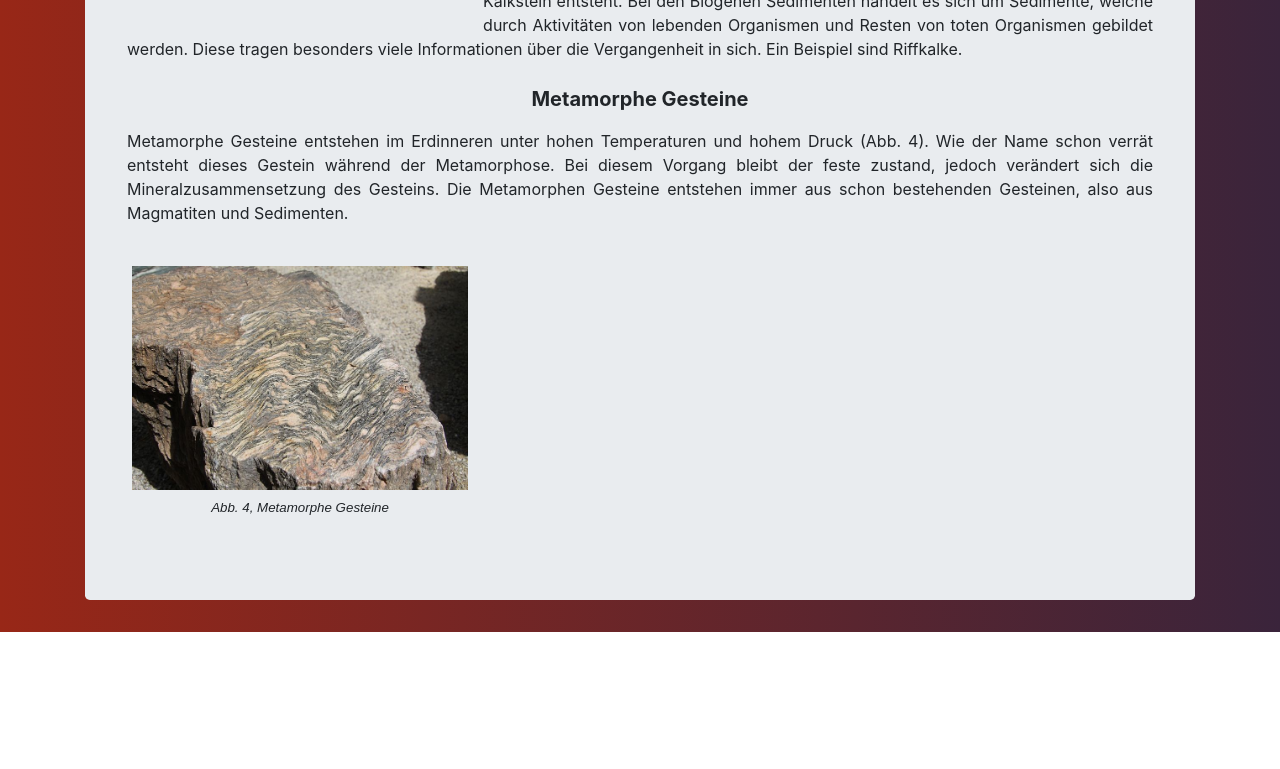
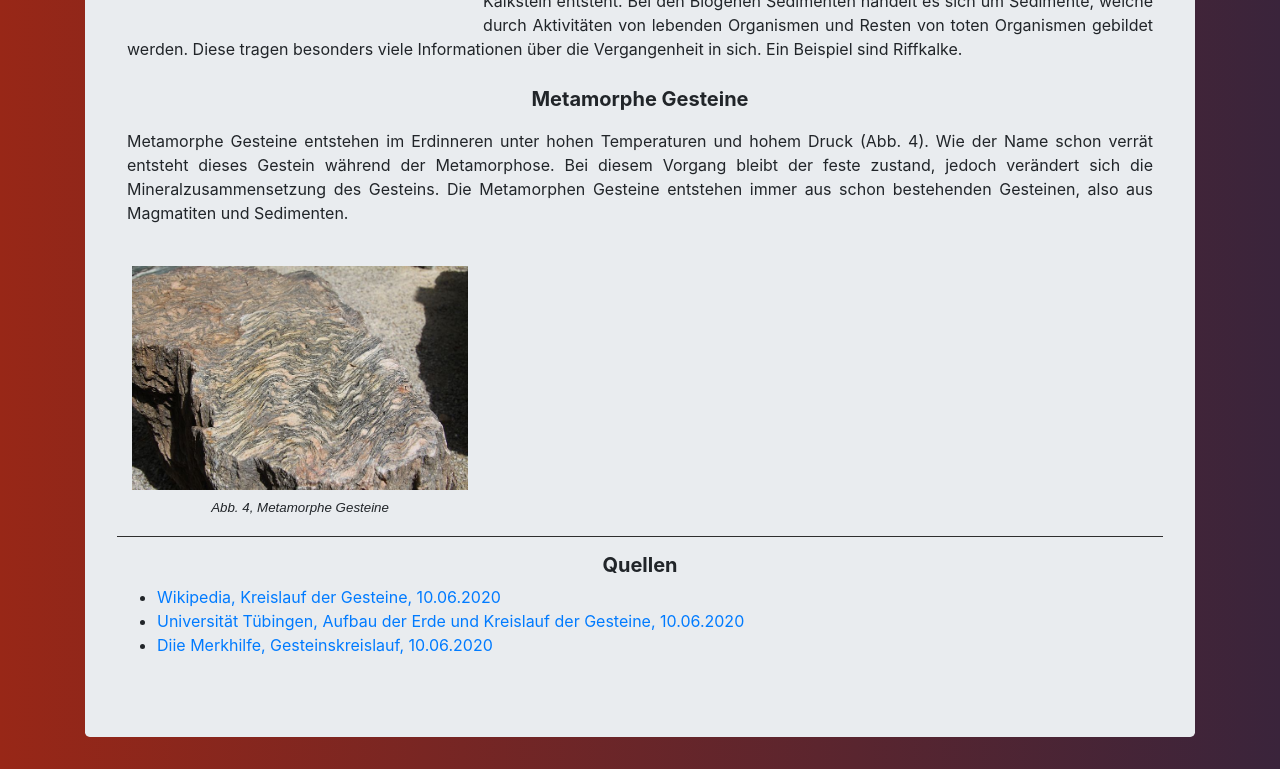
Before and after one commit to philiphe01/geologie, a plain HTML site: page gesteine.html in a window 1280 px wide. Shown: the part 2072-2841 px from the top of the page. Before the commit the page ends 2704 px from the top, so only its background shows below. Drawn offline with nearby package versions, Linux system fonts and the light colour scheme.

Commit message:
added sources to Gesteine and finished landing page

```diff
--- a/gesteine.html
+++ b/gesteine.html
@@ -80,6 +80,17 @@
                   <img src="/geologie/Bilder/Metamorphe.jpg" alt="">
                   <figcaption><i>Abb. 4, Metamorphe Gesteine</i></figcaption>
                 </figure>
+          <hr>
+          <div>
+            <h5><strong>Quellen</strong></h5>
+
+            <ul class="text-left">
+              <li> <a href="https://de.wikipedia.org/wiki/Kreislauf_der_Gesteine">Wikipedia, Kreislauf der Gesteine, 10.06.2020</a> </li>
+              <li> <a href="https://uni-tuebingen.de/fakultaeten/mathematisch-naturwissenschaftliche-fakultaet/fachbereiche/geowissenschaften/sammlungen/mineralogische-sammlung/inhalt-der-sammlung/aufbau-der-erde-und-kreislauf-der-gesteine/">Universität Tübingen, Aufbau der Erde und Kreislauf der Gesteine, 10.06.2020</a></li>
+              <li> <a href="https://www.youtube.com/watch?v=kuG29b38e6c">Diie Merkhilfe, Gesteinskreislauf, 10.06.2020</a></li>
+            </ul>
+
+          </div>
         </div>
       </div>
 </body>
```
Also changed, not shown: index.html (+2 -2 lines).
